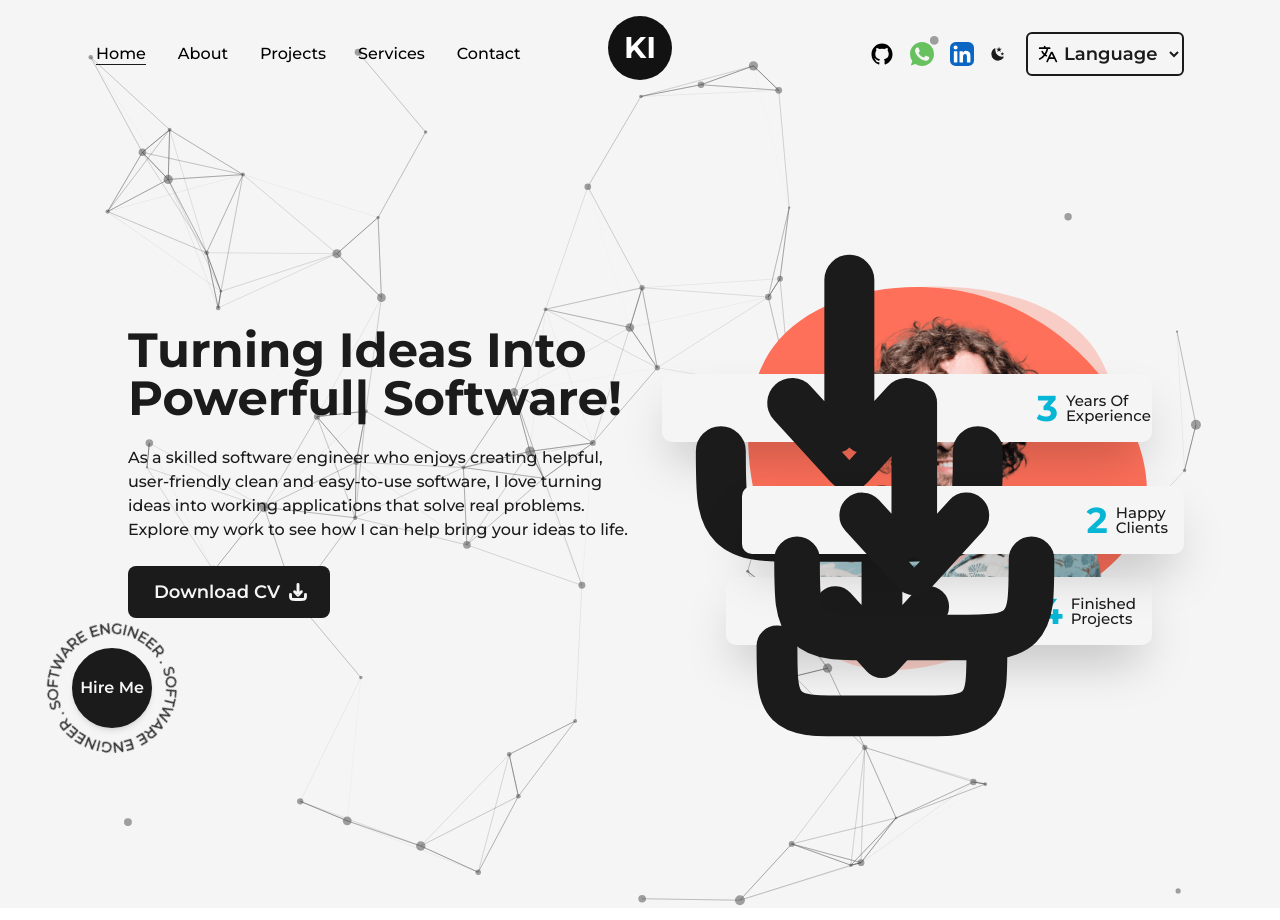
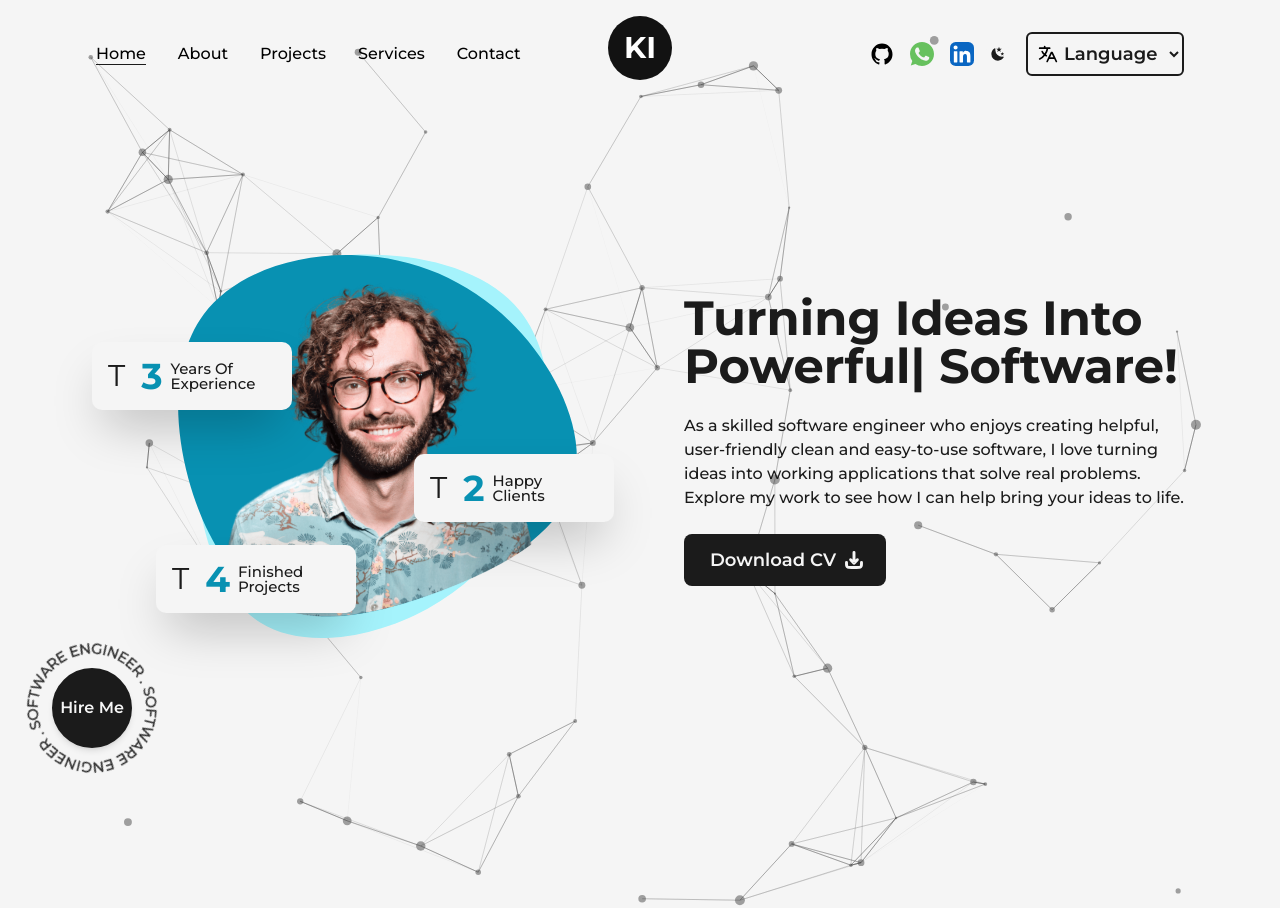
Before and after one commit to idoufkirkamal/Portfolio, a Next.js app: page / in a window 1280 px wide. Built offline with nearby package versions, Linux system fonts and the light colour scheme.

Commit message:
fix AnimatedText title not displaying

```diff
--- a/src/components/HireMe.js
+++ b/src/components/HireMe.js
@@ -4,7 +4,7 @@ import Link from 'next/link'
 
 const HireMe = () => {
   return (
-    <div className="fixed left-4 bottom-4 flex items-center justify-center overflow-hidden">
+    <div className="fixed -left-1 -bottom-1 flex items-center justify-center overflow-hidden">
       <div className='w-48 h-auto flex items-center justify-center relative'>
         <CircularText className={"fill-dark animate-spin-slow"}/>
         <Link href="mailto:idoufkir.kamal@gmail.com" className="flex items-center justify-center absolute left-1/2 top-1/2 -translate-x-1/2 -translate-y-1/2 bg-dark text-light shadow-md border-2 border-solid border-dark w-20 h-20 rounded-full font-semibold hover:bg-light hover:text-dark">Hire Me</Link>
--- a/src/components/Logo.js
+++ b/src/components/Logo.js
@@ -12,7 +12,7 @@ const Logo = () => {
         className='w-16 h-16 bg-black text-white flex items-center justify-center rounded-full text-3xl font-bold'
         whileHover={{
           // backgroundColor: ["#121212", "rgba(131,58,180,1)", "rgba(253,29,29,1)", "rgba(252,176,69,1)", "rgba(131,58,180,1)", "#121212"],
-          backgroundColor: ["#06b6d4"],
+          backgroundColor: ["#0891b2"],
           transition: { duration: 1, ease: "easeInOut", repeat: Infinity },
         }}
         initial={{ backgroundColor: "#121212" }}
--- a/src/pages/about.js
+++ b/src/pages/about.js
@@ -25,7 +25,7 @@ const about = () => {
         <TransitionEffect/>
         <main className='flex w-full flex-col items-center justify-center'>
           <Layout className='pt-16'>
-          <AnimatedText className='mb-16' text="About me"/>
+          <AnimatedText className='mb-16'>About me</AnimatedText>
           <div className='grid w-full grid-cols-8 gap-16'>
             <div className='col-span-4 flex flex-col items-start justify-start'>
               <p className='font-medium'>
--- a/src/pages/contact.js
+++ b/src/pages/contact.js
@@ -30,7 +30,7 @@ const contact = () => {
       <TransitionEffect />
       <main className="flex w-full flex-col items-center justify-center">
         <Layout className="pt-16">
-          <AnimatedText className="mb-16" text="Contact" />
+          <AnimatedText className='mb-16'>Contact</AnimatedText>
           <div className="grid grid-cols-12 gap-8 w-full max-w-5xl">
             <motion.div
               initial={{ opacity: 0, y: 20 }}
--- a/src/pages/index.js
+++ b/src/pages/index.js
@@ -34,7 +34,31 @@ export default function Home() {
       <main className='flex bg-light items-center text-dark w-full min-h-screen'>
         <Layout className='py-0'>
         <ParticlesContainer/>
-          <div className='flex items-center justify-between w-full'>
+          <div className='flex items-center justify-between w-full ml-11 -mt-16'>
+              <div className='flex relative'>
+                  <Badge
+                    containerStyle="absolute top-[24%] -left-[5rem]"
+                    icon={"T"}
+                    endCountNum={3}
+                    BadgeText="Years Of Experience"
+                  />
+                  <Badge
+                    containerStyle="absolute top-[80%] -left-[1rem]"
+                    icon={"T"}
+                    endCountNum={4}
+                    // endCountText='k'
+                    BadgeText="Finished Projects"
+                  />
+                  <Badge
+                    containerStyle="absolute top-[55%] -right-8"
+                    icon={"T"}
+                    endCountNum={2}
+                    BadgeText="Happy Clients"
+                  />
+                  <div className='bg-hero_shape2_light dark:bg-hero_shape2_dark bg-no-repeat w-[400px] h-[400px] absolute -top-1 -right-2'></div>
+                   <DevImg containerStyles="bg-hero_shape w-[410px] h-[362px] bg-no-repeat relative bg-bottom" imgSrc='/images/profile/developer.png'/>
+
+              </div>
               <div className='w-1/2 flex flex-col items-center self-center'>
                 <AnimatedText className='!text-5xl text-left z-10'>
                   Turning Ideas into <TypewriterAnimation /> Software!
@@ -42,37 +66,12 @@ export default function Home() {
                     <p className='my-4 text-base font-medium z-10'>
                     As a skilled software engineer who enjoys creating helpful, user-friendly clean and easy-to-use software, I love turning ideas into working applications that solve real problems. Explore my work to see how I can help bring your ideas to life.
                     </p>
-                    <div className='flex items-center self-start mt-2'>
+                    <div className='flex items-center self-start mt-2 '>
                       <Link className='flex items-center bg-dark text-light p-2.5 pl-6 pr-5 rounded-lg text-lg font-semibold hover:bg-light hover:text-dark border-2 border-solid border-transparent hover:border-dark z-10' href="/IDOUFKIR_Kamal_CV.pdf" download={true}>
                         Download CV <DownloadIcon className={"!w-5 ml-2"}/>
                       </Link>
                     </div>
               </div>
-              <div className='flex relative'>
-                  <Badge
-                    containerStyle="absolute top-[24%] -left-[5rem]"
-                    icon={<DownloadIcon className="w-[40px] h-[40px]"/>}
-                    endCountNum={3}
-                    BadgeText="Years Of Experience"
-                  />
-                  <Badge
-                    containerStyle="absolute top-[80%] -left-[1rem]"
-                    icon={<DownloadIcon className="w-[40px] h-[40px]"/>}
-                    endCountNum={4}
-                    // endCountText='k'
-                    BadgeText="Finished Projects"
-                  />
-                  <Badge
-                    containerStyle="absolute top-[55%] -right-8"
-                    icon={<DownloadIcon className="w-[40px] h-[40px]"/>}
-                    endCountNum={2}
-                    BadgeText="Happy Clients"
-                  />
-                  <div className='bg-hero_shape2_light dark:bg-hero_shape2_dark bg-no-repeat w-[400px] h-[400px] absolute -top-1 -right-2'></div>
-                   <DevImg containerStyles="bg-hero_shape w-[410px] h-[362px] bg-no-repeat relative bg-bottom" imgSrc='/images/profile/developer.png'/>
-
-              </div>
-
           </div>
         </Layout>
         <HireMe/>
--- a/src/pages/projects.js
+++ b/src/pages/projects.js
@@ -73,7 +73,7 @@ const projects = () => {
     <TransitionEffect/>
     <main className='flex w-full flex-col items-center justify-center'>
           <Layout className='pt-16'>
-            <AnimatedText className='mb-16' text="My Projects"/>
+            <AnimatedText className='mb-16'>My Projects</AnimatedText>
             <div className='grid grid-cols-12 gap-24 gap-y-32'>
                 <div className='col-span-12'>
                     <Featuredproject
--- a/src/pages/services.js
+++ b/src/pages/services.js
@@ -79,7 +79,7 @@ const services = () => {
       <TransitionEffect/>
       <main className="flex w-full flex-col items-center justify-center">
         <Layout className="pt-16">
-          <AnimatedText className="mb-16" text="My Services" />
+          <AnimatedText className='mb-16'>My Services</AnimatedText>
           <div className="grid grid-cols-1 md:grid-cols-3 gap-8">
             {serviceList.map((service, index) => (
               <motion.div
--- a/tailwind.config.js
+++ b/tailwind.config.js
@@ -15,7 +15,7 @@ module.exports = {
       colors:{
         dark: "#1b1b1b",
         light: "#f5f5f5",
-        primary: "#06b6d4",
+        primary: "#0891b2",
         primaryDark: "#3b82f6",
       },
       animation:{
```
Also changed, not shown: public/images/profile/shape-1.svg, public/images/profile/shape-2-light.svg.
